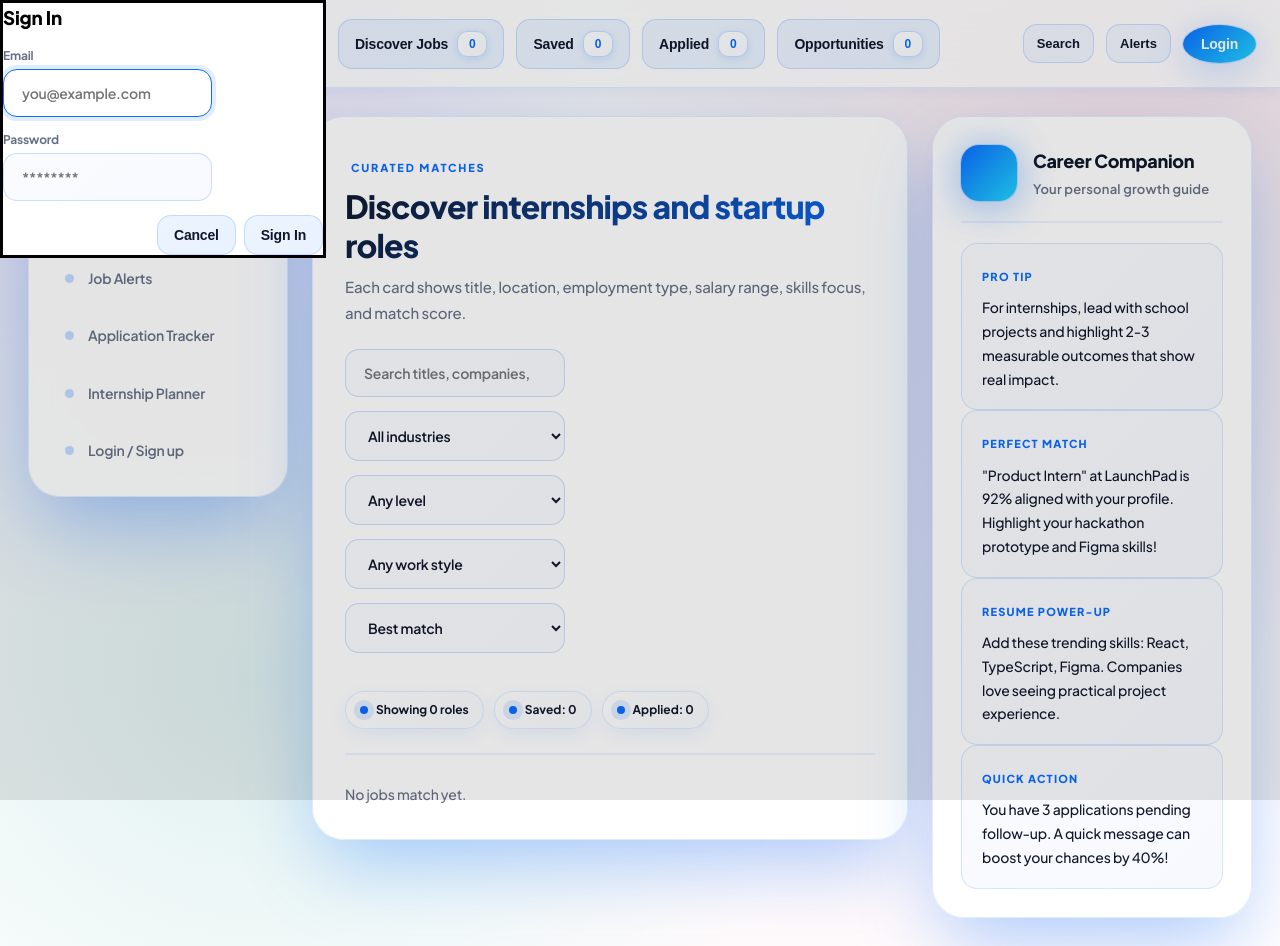
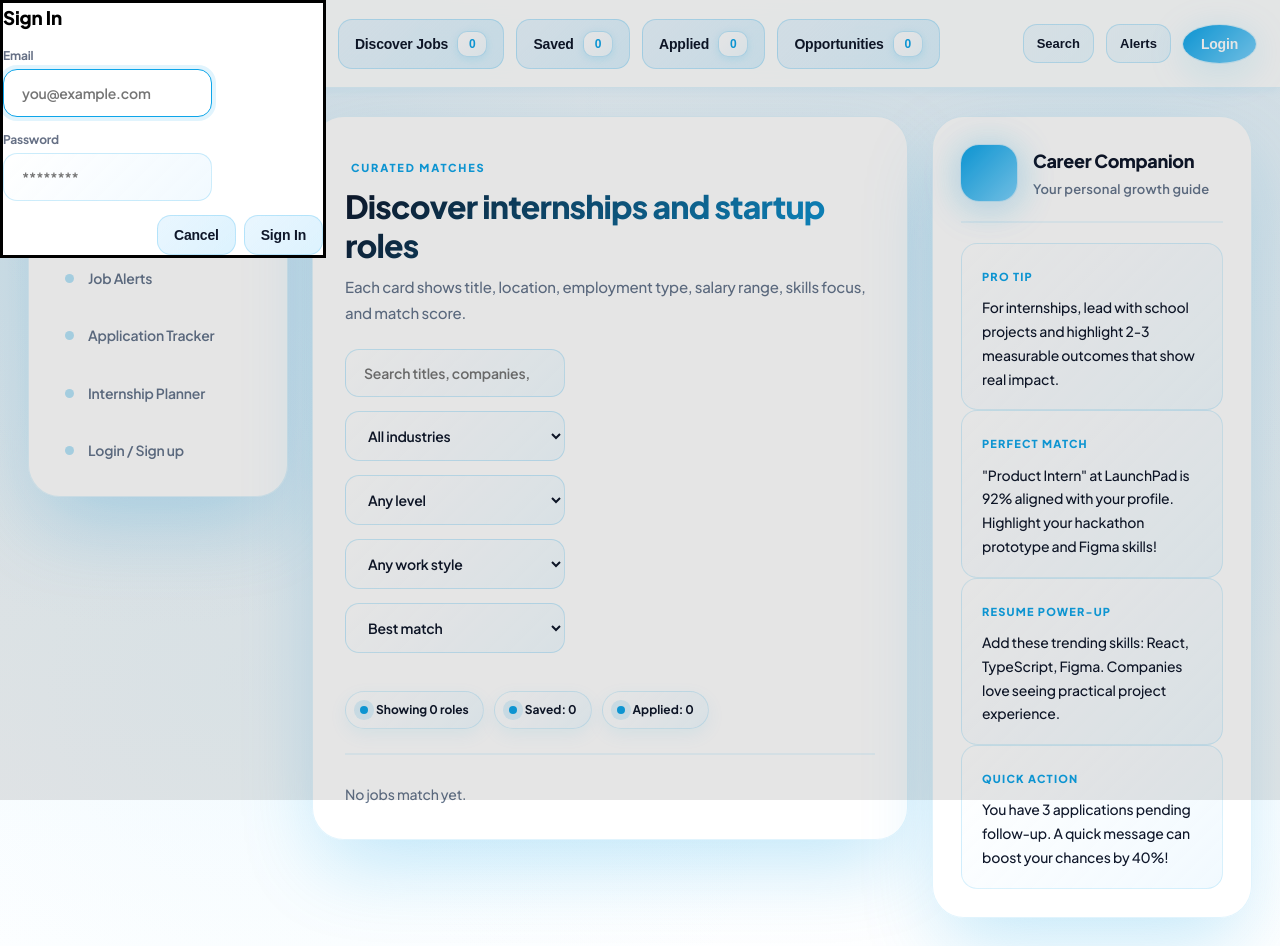
Before and after one commit to AmjadAlthabteh/breakinai, a website: page public/index.html in a window 1280 px wide. Both pictures are taken after a click on the button "Login". Drawn offline with Linux system fonts and the light colour scheme; no server answers.

Commit message:
Update UI with beautiful light blue and white color scheme
- Enhanced color palette with sky blue gradients (#0ea5e9) replacing darker blues
- Updated all UI components with light blue and white theme throughout
- Improved shadows and visual effects for premium feel
- Updated README with comprehensive feature list
- All functionality working: job listings, filtering, search, save/apply
- Built TypeScript backend successfully

```diff
--- a/public/styles.css
+++ b/public/styles.css
@@ -1,30 +1,30 @@
 @import url('https://fonts.googleapis.com/css2?family=Plus+Jakarta+Sans:wght@400;500;600;700;800&display=swap');
 
 :root {
-  --bg: #f9fbff;
+  --bg: #f0f9ff;
   --panel: #ffffff;
-  --muted: #667085;
+  --muted: #64748b;
   --text: #0f172a;
-  --accent: #0b6cff;
-  --accent-hover: #0955c9;
-  --accent-light: #dbeafe;
-  --accent-soft: #bfdbfe;
+  --accent: #0ea5e9;
+  --accent-hover: #0284c7;
+  --accent-light: #e0f2fe;
+  --accent-soft: #bae6fd;
   --accent-purple: #7c3aed;
   --accent-pink: #f43f5e;
   --accent-teal: #0d9488;
   --accent-amber: #f59e0b;
   --accent-lime: #22c55e;
   --accent-coral: #fb7185;
-  --accent-night: #0b1d3a;
-  --accent-gradient: linear-gradient(135deg, #0b6cff 0%, #21d4fd 100%);
-  --accent-gradient-2: linear-gradient(135deg, #7c3aed 0%, #38bdf8 100%);
-  --accent-gradient-3: linear-gradient(135deg, #fb7185 0%, #fbbf24 100%);
-  --accent-gradient-4: linear-gradient(135deg, #0d9488 0%, #22c55e 100%);
-  --shadow-sm: 0 2px 12px rgba(11, 108, 255, 0.08);
-  --shadow-md: 0 8px 30px rgba(11, 108, 255, 0.16);
-  --shadow-lg: 0 24px 64px rgba(11, 108, 255, 0.22);
-  --shadow-glow: 0 0 0 1px rgba(11, 108, 255, 0.15), 0 8px 40px rgba(11, 108, 255, 0.25);
-  --shadow-premium: 0 32px 80px -12px rgba(11, 108, 255, 0.35);
+  --accent-night: #0c4a6e;
+  --accent-gradient: linear-gradient(135deg, #0ea5e9 0%, #7dd3fc 100%);
+  --accent-gradient-2: linear-gradient(135deg, #38bdf8 0%, #e0f2fe 100%);
+  --accent-gradient-3: linear-gradient(135deg, #0ea5e9 0%, #bae6fd 100%);
+  --accent-gradient-4: linear-gradient(135deg, #0ea5e9 0%, #38bdf8 100%);
+  --shadow-sm: 0 2px 12px rgba(14, 165, 233, 0.08);
+  --shadow-md: 0 8px 30px rgba(14, 165, 233, 0.12);
+  --shadow-lg: 0 24px 64px rgba(14, 165, 233, 0.16);
+  --shadow-glow: 0 0 0 1px rgba(14, 165, 233, 0.12), 0 8px 40px rgba(14, 165, 233, 0.18);
+  --shadow-premium: 0 32px 80px -12px rgba(14, 165, 233, 0.25);
   --radius: 20px;
   --radius-lg: 24px;
   --radius-xl: 32px;
@@ -36,11 +36,11 @@ body {
   margin: 0;
   font-family: var(--font);
   background:
-    radial-gradient(circle at 12% 18%, rgba(124, 58, 237, 0.12), transparent 34%),
-    radial-gradient(circle at 88% 12%, rgba(244, 63, 94, 0.1), transparent 40%),
-    radial-gradient(circle at 20% 72%, rgba(13, 148, 136, 0.12), transparent 44%),
-    radial-gradient(circle at 70% 68%, rgba(251, 113, 133, 0.08), transparent 50%),
-    linear-gradient(180deg, #f8fbff 0%, #ffffff 100%);
+    radial-gradient(circle at 12% 18%, rgba(14, 165, 233, 0.08), transparent 34%),
+    radial-gradient(circle at 88% 12%, rgba(56, 189, 248, 0.06), transparent 40%),
+    radial-gradient(circle at 20% 72%, rgba(125, 211, 252, 0.08), transparent 44%),
+    radial-gradient(circle at 70% 68%, rgba(224, 242, 254, 0.12), transparent 50%),
+    linear-gradient(180deg, #f0f9ff 0%, #ffffff 100%);
   color: var(--text);
   line-height: 1.65;
   -webkit-font-smoothing: antialiased;
@@ -59,10 +59,10 @@ a { color: inherit; text-decoration: none; }
   align-items: center;
   gap: 16px;
   padding: 16px 24px;
-  background: rgba(255, 255, 255, 0.85);
+  background: rgba(255, 255, 255, 0.92);
   backdrop-filter: blur(20px) saturate(180%);
   -webkit-backdrop-filter: blur(20px) saturate(180%);
-  border-bottom: 1px solid rgba(11, 108, 255, 0.12);
+  border-bottom: 1px solid rgba(14, 165, 233, 0.12);
   box-shadow: var(--shadow-sm);
 }
 
@@ -72,7 +72,7 @@ a { color: inherit; text-decoration: none; }
   border-radius: 16px;
   position: relative;
   background: var(--accent-gradient);
-  box-shadow: var(--shadow-glow), 0 0 60px rgba(11, 108, 255, 0.15);
+  box-shadow: var(--shadow-glow), 0 0 60px rgba(14, 165, 233, 0.15);
   transition: all 0.4s cubic-bezier(0.34, 1.56, 0.64, 1);
   cursor: pointer;
   overflow: hidden;
@@ -90,7 +90,7 @@ a { color: inherit; text-decoration: none; }
 }
 .logo--fresh:hover {
   transform: translateY(-3px) scale(1.08) rotate(-2deg);
-  box-shadow: var(--shadow-glow), 0 0 80px rgba(11, 108, 255, 0.3), 0 20px 60px rgba(11, 108, 255, 0.25);
+  box-shadow: var(--shadow-glow), 0 0 80px rgba(14, 165, 233, 0.3), 0 20px 60px rgba(14, 165, 233, 0.25);
 }
 .logo__ring {
   position: absolute;
@@ -148,7 +148,7 @@ a { color: inherit; text-decoration: none; }
   -webkit-background-clip: text;
   -webkit-text-fill-color: transparent;
   background-clip: text;
-  text-shadow: 0 2px 20px rgba(11, 108, 255, 0.15);
+  text-shadow: 0 2px 20px rgba(14, 165, 233, 0.15);
   transition: all 0.3s ease;
 }
 .brand-name:hover {
@@ -166,9 +166,9 @@ a { color: inherit; text-decoration: none; }
 
 .topnav { display: flex; gap: 12px; align-items: center; flex-wrap: wrap; }
 .topnav__item {
-  background: linear-gradient(135deg, rgba(219, 234, 254, 0.55), rgba(191, 219, 254, 0.35));
+  background: linear-gradient(135deg, rgba(224, 242, 254, 0.7), rgba(186, 230, 253, 0.5));
   color: var(--text);
-  border: 1.5px solid rgba(11, 108, 255, 0.18);
+  border: 1.5px solid rgba(14, 165, 233, 0.2);
   border-radius: 14px;
   padding: 11px 16px;
   font-weight: 700;
@@ -193,27 +193,27 @@ a { color: inherit; text-decoration: none; }
 .topnav__item:hover {
   transform: translateY(-3px);
   box-shadow: var(--shadow-md);
-  border-color: rgba(11, 108, 255, 0.35);
+  border-color: rgba(14, 165, 233, 0.4);
 }
 .topnav__item:hover::before {
   opacity: 0.08;
 }
 .badge {
-  background: linear-gradient(135deg, #ffffff 0%, #f8fbff 100%);
+  background: linear-gradient(135deg, #ffffff 0%, #f0f9ff 100%);
   color: var(--accent);
   padding: 5px 11px;
   border-radius: 10px;
-  border: 1.5px solid rgba(11, 108, 255, 0.22);
+  border: 1.5px solid rgba(14, 165, 233, 0.25);
   font-size: 12px;
   font-weight: 800;
-  box-shadow: 0 2px 8px rgba(11, 108, 255, 0.14);
+  box-shadow: 0 2px 8px rgba(14, 165, 233, 0.14);
   letter-spacing: -0.3px;
 }
 
 .topbar__actions { display: flex; gap: 12px; align-items: center; justify-content: flex-end; }
 .icon-btn {
-  background: linear-gradient(135deg, rgba(219, 234, 254, 0.4), rgba(191, 219, 254, 0.25));
-  border: 1.5px solid rgba(11, 108, 255, 0.18);
+  background: linear-gradient(135deg, rgba(224, 242, 254, 0.5), rgba(186, 230, 253, 0.3));
+  border: 1.5px solid rgba(14, 165, 233, 0.2);
   color: var(--text);
   border-radius: 14px;
   padding: 11px 13px;
@@ -223,10 +223,10 @@ a { color: inherit; text-decoration: none; }
   transition: all 0.3s cubic-bezier(0.34, 1.56, 0.64, 1);
 }
 .icon-btn:hover {
-  background: linear-gradient(135deg, rgba(219, 234, 254, 0.7), rgba(191, 219, 254, 0.5));
+  background: linear-gradient(135deg, rgba(224, 242, 254, 0.9), rgba(186, 230, 253, 0.7));
   transform: translateY(-3px) scale(1.05);
   box-shadow: var(--shadow-sm);
-  border-color: rgba(11, 108, 255, 0.3);
+  border-color: rgba(14, 165, 233, 0.35);
 }
 .avatar {
   background: var(--accent-gradient);
@@ -254,7 +254,7 @@ a { color: inherit; text-decoration: none; }
 }
 .avatar:hover {
   transform: translateY(-3px) scale(1.08);
-  box-shadow: 0 0 0 2px rgba(11, 108, 255, 0.3), 0 16px 40px rgba(11, 108, 255, 0.4);
+  box-shadow: 0 0 0 2px rgba(14, 165, 233, 0.3), 0 16px 40px rgba(14, 165, 233, 0.4);
 }
 .avatar:hover::before {
   opacity: 0.4;
@@ -266,9 +266,9 @@ a { color: inherit; text-decoration: none; }
 
 .layout { display: grid; grid-template-columns: 260px 1fr 320px; gap: 24px; padding: 28px; align-items: start; max-width: 1900px; margin: 0 auto; }
 .sidebar {
-  background: rgba(255, 255, 255, 0.95);
+  background: rgba(255, 255, 255, 0.98);
   backdrop-filter: blur(16px);
-  border: 1.5px solid rgba(11, 108, 255, 0.12);
+  border: 1.5px solid rgba(14, 165, 233, 0.12);
   border-radius: var(--radius-xl);
   padding: 20px;
   box-shadow: var(--shadow-premium);
@@ -293,18 +293,18 @@ a { color: inherit; text-decoration: none; }
   width: 9px;
   height: 9px;
   border-radius: 50%;
-  background: rgba(11, 108, 255, 0.25);
+  background: rgba(14, 165, 233, 0.3);
   transition: all 0.3s ease;
   flex-shrink: 0;
 }
 .sidebar__item:hover {
-  background: linear-gradient(135deg, rgba(224, 231, 255, 0.4), rgba(199, 210, 254, 0.25));
+  background: linear-gradient(135deg, rgba(224, 242, 254, 0.6), rgba(186, 230, 253, 0.4));
   color: var(--text);
   transform: translateX(6px);
 }
 .sidebar__item:hover .dot {
   background: var(--accent);
-  box-shadow: 0 0 0 5px rgba(11, 108, 255, 0.15);
+  box-shadow: 0 0 0 5px rgba(14, 165, 233, 0.15);
   transform: scale(1.2);
 }
 .sidebar__item.active {
@@ -312,7 +312,7 @@ a { color: inherit; text-decoration: none; }
   color: #ffffff;
   font-weight: 700;
   box-shadow: var(--shadow-glow);
-  border: 1.5px solid rgba(11, 108, 255, 0.2);
+  border: 1.5px solid rgba(14, 165, 233, 0.2);
 }
 .sidebar__item.active .dot {
   background: #ffffff;
@@ -322,7 +322,7 @@ a { color: inherit; text-decoration: none; }
 .content {
   background: rgba(255, 255, 255, 0.98);
   backdrop-filter: blur(16px);
-  border: 1.5px solid rgba(11, 108, 255, 0.12);
+  border: 1.5px solid rgba(14, 165, 233, 0.12);
   border-radius: var(--radius-xl);
   padding: 32px;
   box-shadow: var(--shadow-premium);
@@ -335,7 +335,7 @@ a { color: inherit; text-decoration: none; }
   align-items: flex-start;
   margin-bottom: 28px;
   padding-bottom: 24px;
-  border-bottom: 2px solid rgba(11, 108, 255, 0.08);
+  border-bottom: 2px solid rgba(14, 165, 233, 0.08);
 }
 .eyebrow {
   text-transform: uppercase;
@@ -359,10 +359,10 @@ a { color: inherit; text-decoration: none; }
 
 .filters { display: grid; grid-template-columns: repeat(auto-fit, minmax(220px, 1fr)); gap: 14px; }
 input, select {
-  border: 1.5px solid rgba(11, 108, 255, 0.2);
+  border: 1.5px solid rgba(14, 165, 233, 0.2);
   border-radius: 14px;
   padding: 14px 18px;
-  background: linear-gradient(135deg, rgba(250, 251, 255, 0.9), rgba(245, 247, 255, 0.7));
+  background: linear-gradient(135deg, rgba(255, 255, 255, 0.95), rgba(240, 249, 255, 0.9));
   color: var(--text);
   font-family: var(--font);
   font-size: 14px;
@@ -371,15 +371,15 @@ input, select {
   letter-spacing: -0.2px;
 }
 input:hover, select:hover {
-  border-color: rgba(11, 108, 255, 0.4);
-  background: linear-gradient(135deg, rgba(250, 251, 255, 1), rgba(245, 247, 255, 1));
+  border-color: rgba(14, 165, 233, 0.4);
+  background: linear-gradient(135deg, rgba(255, 255, 255, 1), rgba(240, 249, 255, 1));
   transform: translateY(-1px);
 }
 input:focus, select:focus {
   outline: none;
   border-color: var(--accent);
   background: #ffffff;
-  box-shadow: 0 0 0 4px rgba(11, 108, 255, 0.12);
+  box-shadow: 0 0 0 4px rgba(14, 165, 233, 0.12);
   transform: translateY(-1px);
 }
 .results-meta {
@@ -398,10 +398,10 @@ input:focus, select:focus {
   font-weight: 700;
   font-size: 12px;
   letter-spacing: 0;
-  background: linear-gradient(135deg, rgba(255, 255, 255, 0.92), rgba(248, 250, 255, 0.9));
-  border: 1px solid rgba(11, 108, 255, 0.12);
+  background: linear-gradient(135deg, rgba(255, 255, 255, 0.98), rgba(240, 249, 255, 0.95));
+  border: 1px solid rgba(14, 165, 233, 0.15);
   color: var(--text);
-  box-shadow: 0 6px 18px rgba(11, 108, 255, 0.08);
+  box-shadow: 0 6px 18px rgba(14, 165, 233, 0.08);
 }
 .pill::before {
   content: '';
@@ -409,7 +409,7 @@ input:focus, select:focus {
   height: 8px;
   border-radius: 50%;
   background: var(--accent);
-  box-shadow: 0 0 0 6px rgba(11, 108, 255, 0.12);
+  box-shadow: 0 0 0 6px rgba(14, 165, 233, 0.12);
 }
 .pill--inline { padding: 8px 14px; }
 .pill[data-tone="fintech"] { border-color: rgba(14, 165, 233, 0.35); background: linear-gradient(135deg, rgba(14, 165, 233, 0.14), rgba(14, 165, 233, 0.06)); }
@@ -421,8 +421,8 @@ input:focus, select:focus {
 
 .jobs-grid { display: grid; grid-template-columns: repeat(auto-fit, minmax(340px, 1fr)); gap: 20px; }
 .job-card {
-  background: linear-gradient(160deg, rgba(255, 255, 255, 0.98), rgba(248, 250, 255, 0.95));
-  border: 1.5px solid rgba(11, 108, 255, 0.12);
+  background: linear-gradient(160deg, rgba(255, 255, 255, 0.98), rgba(240, 249, 255, 0.95));
+  border: 1.5px solid rgba(14, 165, 233, 0.12);
   border-radius: var(--radius-lg);
   padding: 24px;
   box-shadow: var(--shadow-sm);
@@ -458,7 +458,7 @@ input:focus, select:focus {
 .job-card:hover {
   transform: translateY(-6px);
   box-shadow: var(--shadow-premium);
-  border-color: rgba(11, 108, 255, 0.3);
+  border-color: rgba(14, 165, 233, 0.3);
 }
 .job-card:hover::before {
   opacity: 1;
@@ -503,8 +503,8 @@ input:focus, select:focus {
 .chip {
   padding: 7px 13px;
   border-radius: 12px;
-  background: linear-gradient(135deg, rgba(219, 234, 254, 0.55), rgba(191, 219, 254, 0.35));
-  border: 1.5px solid rgba(11, 108, 255, 0.18);
+  background: linear-gradient(135deg, rgba(224, 242, 254, 0.7), rgba(186, 230, 253, 0.5));
+  border: 1.5px solid rgba(14, 165, 233, 0.2);
   color: var(--text);
   font-size: 13px;
   font-weight: 700;
@@ -512,10 +512,10 @@ input:focus, select:focus {
   letter-spacing: -0.2px;
 }
 .chip:hover {
-  background: linear-gradient(135deg, rgba(219, 234, 254, 0.8), rgba(191, 219, 254, 0.6));
+  background: linear-gradient(135deg, rgba(224, 242, 254, 0.95), rgba(186, 230, 253, 0.8));
   transform: translateY(-2px);
   box-shadow: var(--shadow-sm);
-  border-color: rgba(11, 108, 255, 0.3);
+  border-color: rgba(14, 165, 233, 0.35);
 }
 .chip[data-tone="fintech"] { background: linear-gradient(135deg, rgba(14, 165, 233, 0.2), rgba(14, 165, 233, 0.1)); border-color: rgba(14, 165, 233, 0.25); color: #0b172a; }
 .chip[data-tone="ml"] { background: linear-gradient(135deg, rgba(124, 58, 237, 0.24), rgba(124, 58, 237, 0.12)); border-color: rgba(124, 58, 237, 0.25); color: #150b2a; }
@@ -573,8 +573,8 @@ input:focus, select:focus {
   z-index: 1;
 }
 .action-btn {
-  border: 1.5px solid rgba(11, 108, 255, 0.2);
-  background: linear-gradient(135deg, rgba(255, 255, 255, 0.96), rgba(248, 250, 255, 0.9));
+  border: 1.5px solid rgba(14, 165, 233, 0.2);
+  background: linear-gradient(135deg, rgba(255, 255, 255, 0.98), rgba(240, 249, 255, 0.95));
   border-radius: 12px;
   padding: 10px 14px;
   font-weight: 800;
@@ -586,23 +586,23 @@ input:focus, select:focus {
 }
 .action-btn:hover {
   transform: translateY(-2px);
-  border-color: rgba(11, 108, 255, 0.35);
+  border-color: rgba(14, 165, 233, 0.4);
   box-shadow: var(--shadow-md);
 }
 .action-btn.is-primary {
   background: var(--accent-gradient);
   color: #fff;
-  border: 1.5px solid rgba(11, 108, 255, 0.25);
+  border: 1.5px solid rgba(14, 165, 233, 0.25);
 }
 .action-btn.is-ghost {
-  background: linear-gradient(135deg, rgba(11, 108, 255, 0.08), rgba(11, 108, 255, 0.03));
-  border-color: rgba(11, 108, 255, 0.18);
+  background: linear-gradient(135deg, rgba(14, 165, 233, 0.1), rgba(14, 165, 233, 0.05));
+  border-color: rgba(14, 165, 233, 0.2);
 }
 
 .assistant {
   background: rgba(255, 255, 255, 0.98);
   backdrop-filter: blur(16px);
-  border: 1px solid rgba(11, 108, 255, 0.12);
+  border: 1px solid rgba(14, 165, 233, 0.12);
   border-radius: var(--radius-xl);
   padding: 28px;
   box-shadow: var(--shadow-premium);
@@ -614,7 +614,7 @@ input:focus, select:focus {
   gap: 16px;
   align-items: center;
   padding-bottom: 20px;
-  border-bottom: 2px solid rgba(11, 108, 255, 0.08);
+  border-bottom: 2px solid rgba(14, 165, 233, 0.08);
 }
 .assistant__avatar {
   width: 56px;
@@ -624,14 +624,14 @@ input:focus, select:focus {
   display: grid;
   place-items: center;
   font-size: 28px;
-  box-shadow: var(--shadow-glow), 0 0 40px rgba(11, 108, 255, 0.2);
+  box-shadow: var(--shadow-glow), 0 0 40px rgba(14, 165, 233, 0.2);
   transition: all 0.4s cubic-bezier(0.34, 1.56, 0.64, 1);
   position: relative;
 }
 .assistant__avatar::after { content: ''; }
 .assistant__avatar:hover {
   transform: scale(1.15) rotate(8deg);
-  box-shadow: var(--shadow-glow), 0 0 60px rgba(11, 108, 255, 0.35);
+  box-shadow: var(--shadow-glow), 0 0 60px rgba(14, 165, 233, 0.35);
 }
 .assistant__title {
   margin: 0;
@@ -648,8 +648,8 @@ input:focus, select:focus {
   letter-spacing: 0.2px;
 }
 .assistant__card {
-  background: linear-gradient(135deg, rgba(250, 251, 255, 0.95), rgba(245, 247, 255, 0.8));
-  border: 1.5px solid rgba(11, 108, 255, 0.15);
+  background: linear-gradient(135deg, rgba(255, 255, 255, 0.98), rgba(240, 249, 255, 0.9));
+  border: 1.5px solid rgba(14, 165, 233, 0.15);
   border-radius: 16px;
   padding: 18px 20px;
   transition: all 0.3s cubic-bezier(0.34, 1.56, 0.64, 1);
@@ -669,8 +669,8 @@ input:focus, select:focus {
   transition: opacity 0.3s ease;
 }
 .assistant__card:hover {
-  background: linear-gradient(135deg, rgba(250, 251, 255, 1), rgba(245, 247, 255, 1));
-  border-color: rgba(11, 108, 255, 0.35);
+  background: linear-gradient(135deg, rgba(255, 255, 255, 1), rgba(240, 249, 255, 1));
+  border-color: rgba(14, 165, 233, 0.35);
   transform: translateX(-6px);
   box-shadow: var(--shadow-md);
 }
```
Also changed, not shown: README.md.
